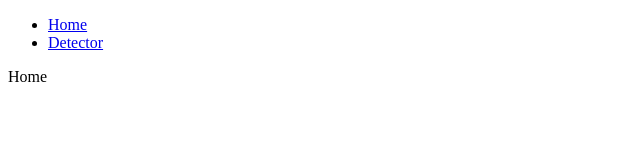
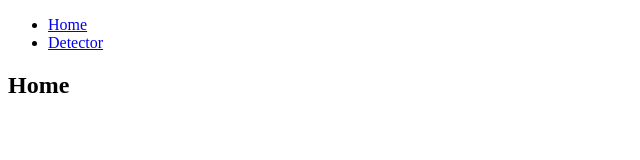
Before and after one commit to trekhleb/links-detector, a React (Create React App) app: page / in a window 1280 px wide. Shown: the top 160 px of the page, without its empty margins (0-640 px from the left). Built offline with nearby package versions, Linux system fonts and the light colour scheme.

Commit message:
Do smth.

```diff
--- /dev/null
+++ b/src/components/elements/CameraStream.tsx
@@ -0,0 +1,11 @@
+import React from 'react';
+
+function CameraStream(): React.ReactElement {
+  return (
+    <div>
+      Camera Stream
+    </div>
+  );
+}
+
+export default CameraStream;
--- a/src/components/screens/DetectorScreen.tsx
+++ b/src/components/screens/DetectorScreen.tsx
@@ -1,9 +1,11 @@
 import React from 'react';
+import CameraStream from '../elements/CameraStream';
 
 function DetectorScreen(): React.ReactElement {
   return (
     <div>
-      Detector Screen
+      <h1>Detector Screen</h1>
+      <CameraStream />
     </div>
   );
 }
--- a/src/components/screens/HomeScreen.tsx
+++ b/src/components/screens/HomeScreen.tsx
@@ -3,7 +3,7 @@ import React from 'react';
 function HomeScreen(): React.ReactElement {
   return (
     <div>
-      Home
+      <h1>Home</h1>
     </div>
   );
 }
```
